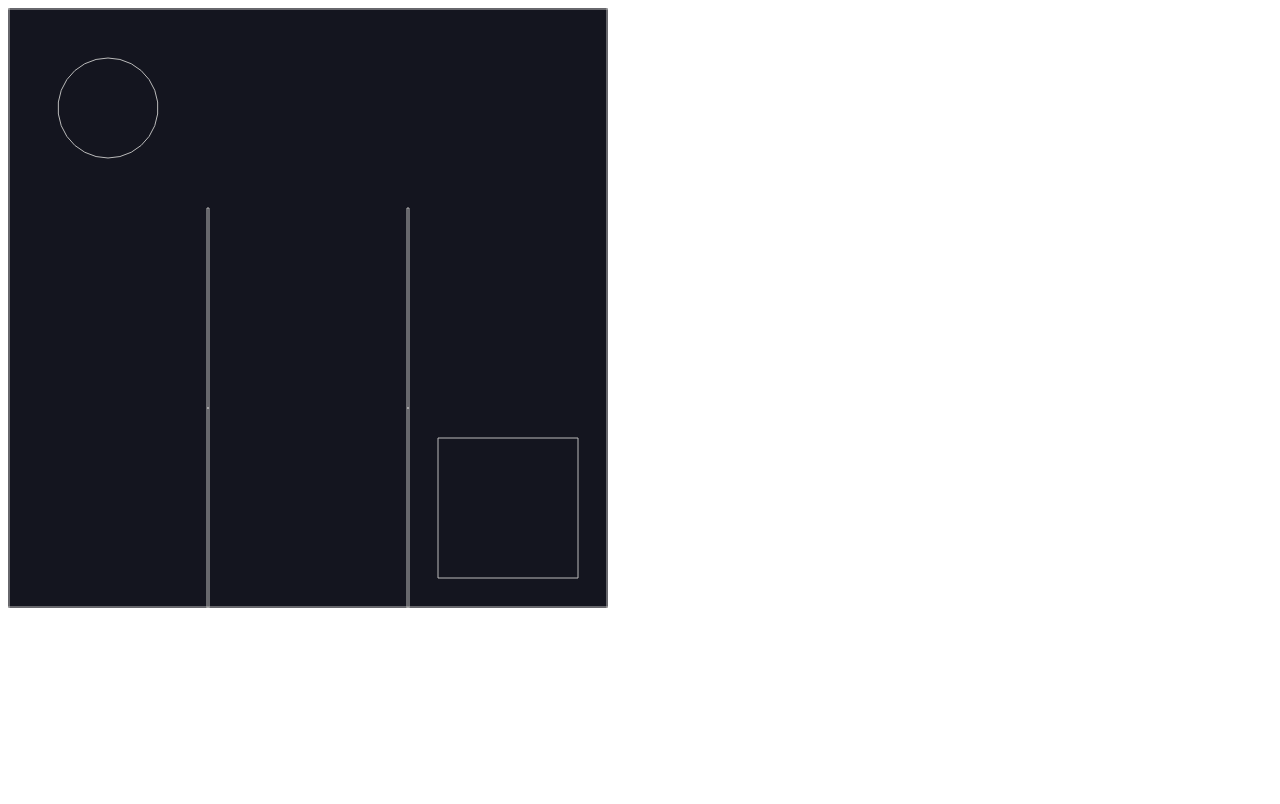
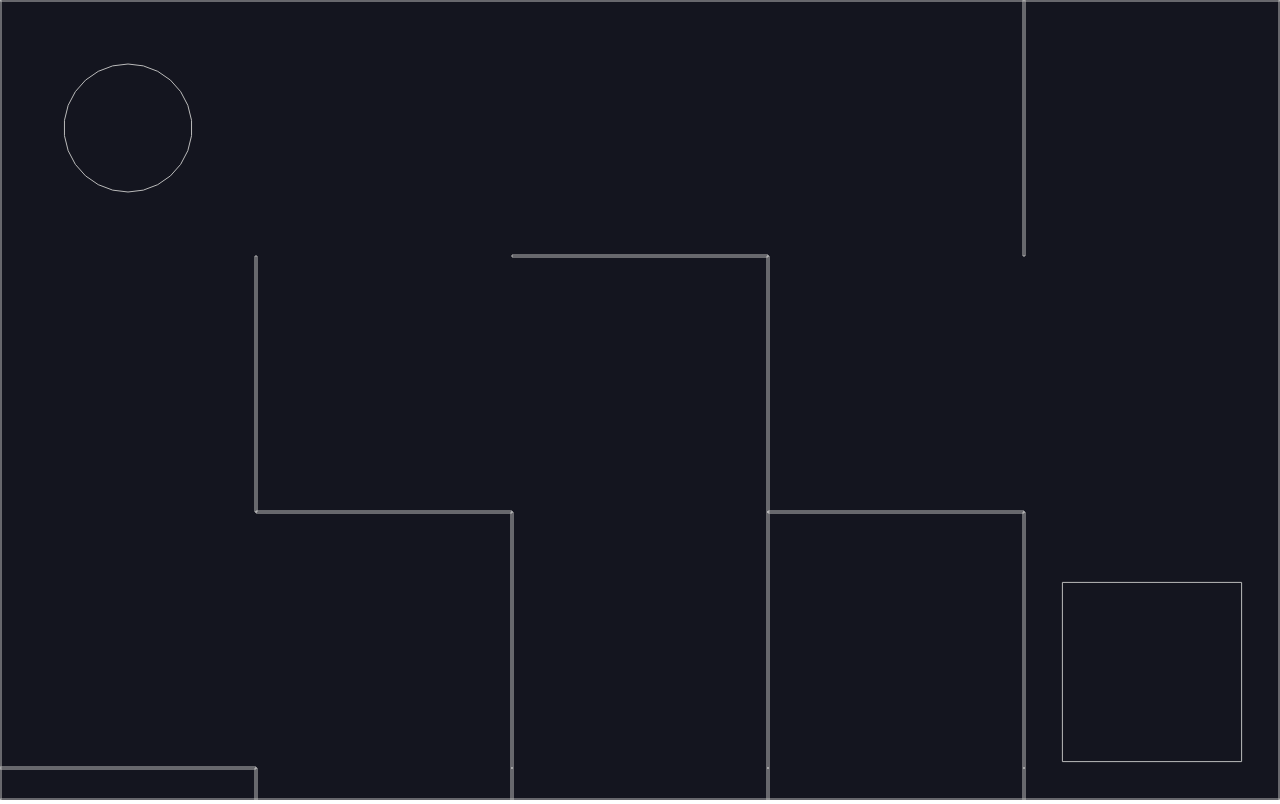
Before and after one commit to benjamindaniels21/Maze-, a plain HTML site: page index.html in a window 1280 px wide. Drawn offline with nearby package versions, Linux system fonts and the light colour scheme.

Commit message:
use window width/height to adjust size

```diff
--- a/index.html
+++ b/index.html
@@ -5,7 +5,12 @@
     <meta charset="UTF-8">
     <meta http-equiv="X-UA-Compatible" content="IE=edge">
     <meta name="viewport" content="width=device-width, initial-scale=1.0">
-    <title>Document</title>
+    <style>
+        body{
+            margin: 0;
+        }
+    </style>
+    <title>Maze!</title>
 </head>
 <body>
     <script src="index.js"></script>
--- a/index.js
+++ b/index.js
@@ -1,8 +1,8 @@
 const { Engine, Render, Runner, World, Bodies, Body, Events } = Matter;
 
-const cells = 3;
-const width = 600;
-const height = 600;
+const cells = 5;
+const width = window.innerWidth;
+const height = window.innerHeight;
 const wallWidth = 2;
 
 const unitLength = width / cells;
```
